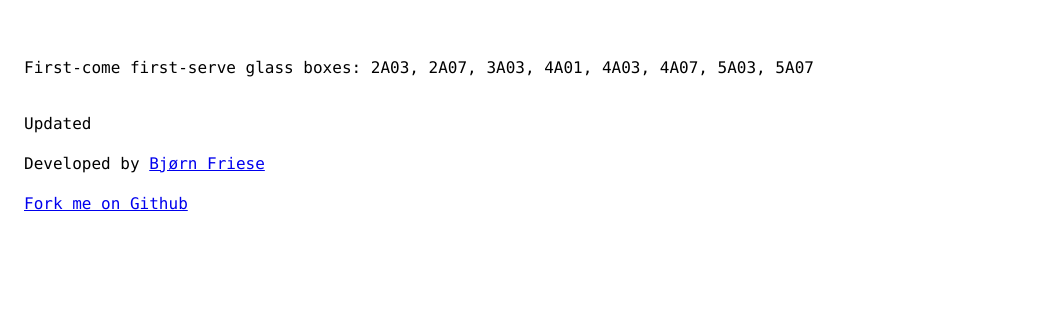
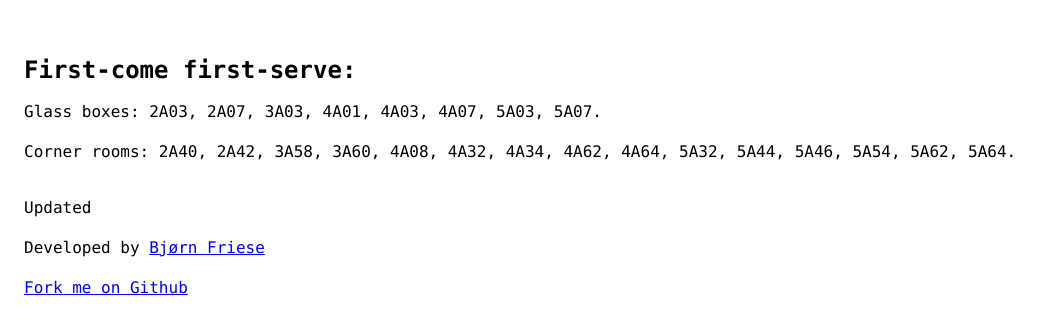
Before and after one commit to christianknu/eitu, a Python web app: template functions/eitu/templates/index.html in a window 1280 px wide. Shown: the top 334 px of the page, without its empty margins (0-1052 px from the left). Run offline with Jinja, Linux system fonts and the light colour scheme; the template is opened without the code that fills it, so the values that code supplies are empty.

Commit message:
Added corner rooms based on real life observations

```diff
--- a/functions/eitu/templates/index.html
+++ b/functions/eitu/templates/index.html
@@ -66,7 +66,9 @@
     </section>
     {% endif %}
     <section>
-      <p>First-come first-serve glass boxes: 2A03, 2A07, 3A03, 4A01, 4A03, 4A07, 5A03, 5A07</p>
+      <h2>First-come first-serve:</h2>
+      <p>Glass boxes: 2A03, 2A07, 3A03, 4A01, 4A03, 4A07, 5A03, 5A07.</p>
+      <p>Corner rooms: 2A40, 2A42, 3A58, 3A60, 4A08, 4A32, 4A34, 4A62, 4A64, 5A32, 5A44, 5A46, 5A54, 5A62, 5A64.</p>
     </section>
     <footer>
       <p>Updated {{ updated }}</p>
```
